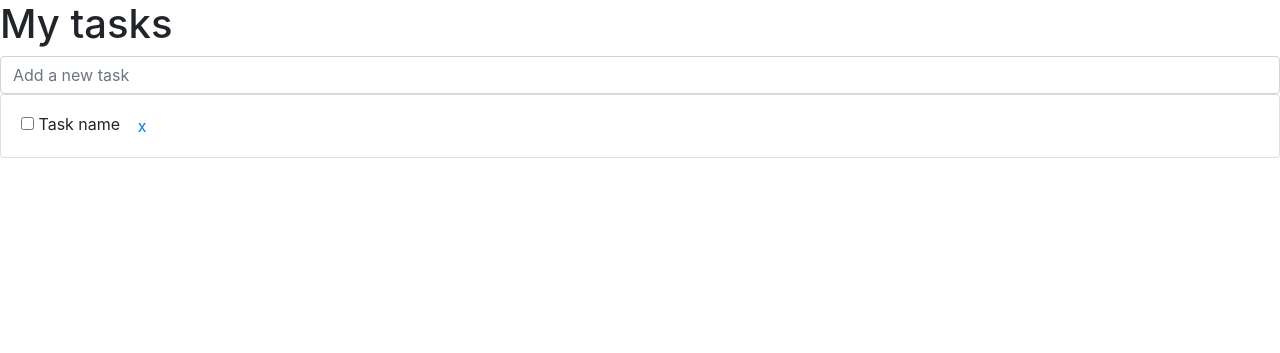
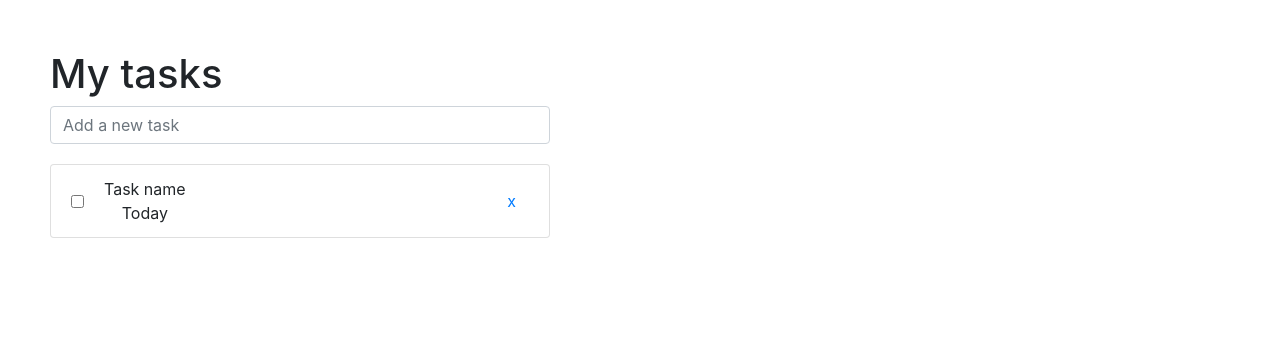
Before and after one commit to shevchu/to-do-app, a plain HTML site: page src/index.html in a window 1280 px wide. Drawn offline with nearby package versions, Linux system fonts and the light colour scheme.

Commit message:
добавлены стили  для элементов task, tasks, common

```diff
--- a/src/index.html
+++ b/src/index.html
@@ -4,6 +4,9 @@
     <meta charset="UTF-8">
     <meta name="viewport" content="width=device-width, initial-scale=1.0">
     <link rel="stylesheet" href="https://stackpath.bootstrapcdn.com/bootstrap/4.5.0/css/bootstrap.min.css" integrity="sha384-9aIt2nRpC12Uk9gS9baDl411NQApFmC26EwAOH8WgZl5MYYxFfc+NcPb1dKGj7Sk" crossorigin="anonymous">
+    <link rel="stylesheet" href="./styles/common.css">
+    <link rel="stylesheet" href="./styles/tasks.css">
+    <link rel="stylesheet" href="./styles/task.css">
     <title>To do app</title>
 </head>
 <body>
@@ -17,12 +20,18 @@
                 class="form-control add-task"
                 placeholder="Add a new task"
             >
-            <ul class="list-group task-list">
+            <ul class="list-group tasks__list">
                 <li class="list-group-item task">
-                    <input type="checkbox">
-                    <span class="task__name"> Task name </span>
+                    <div class="flex flex_center">
+                        <input type="checkbox">
+                        <div class="task__description">
+                            <span class="task__name">Task name</span>
+                            <span class="task__date">Today</span>
+                        </div>
+                    </div>
                     <button class="btn btn-link task__delete">x</button>
                 </li>
+
             </ul>
         </main>
     </div>
--- /dev/null
+++ b/src/styles/common.css
@@ -0,0 +1,11 @@
+body {
+    padding: 50px;
+}
+
+.flex {
+    display: flex;
+}
+
+.flex_center {
+    align-items: center;
+}
--- /dev/null
+++ b/src/styles/task.css
@@ -0,0 +1,12 @@
+.task {
+    display: flex;
+    align-items: center;
+    justify-content: space-between;
+}
+
+.task__description {
+    display: flex;
+    align-items: center;
+    flex-direction: column;
+    margin-left: 20px;
+}
--- /dev/null
+++ b/src/styles/tasks.css
@@ -0,0 +1,8 @@
+.tasks {
+    max-width: 500px;
+    min-height: 300px;
+}
+
+.tasks__list {
+    margin-top: 20px;
+}
```
Also changed, not shown: src/styles/style.css (deleted).
